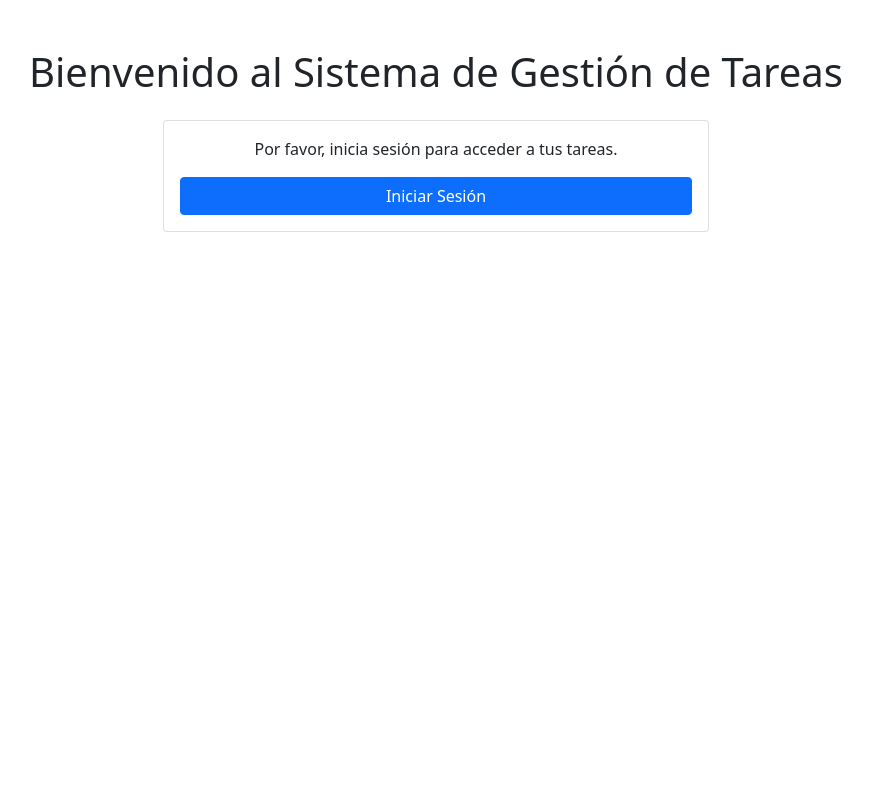
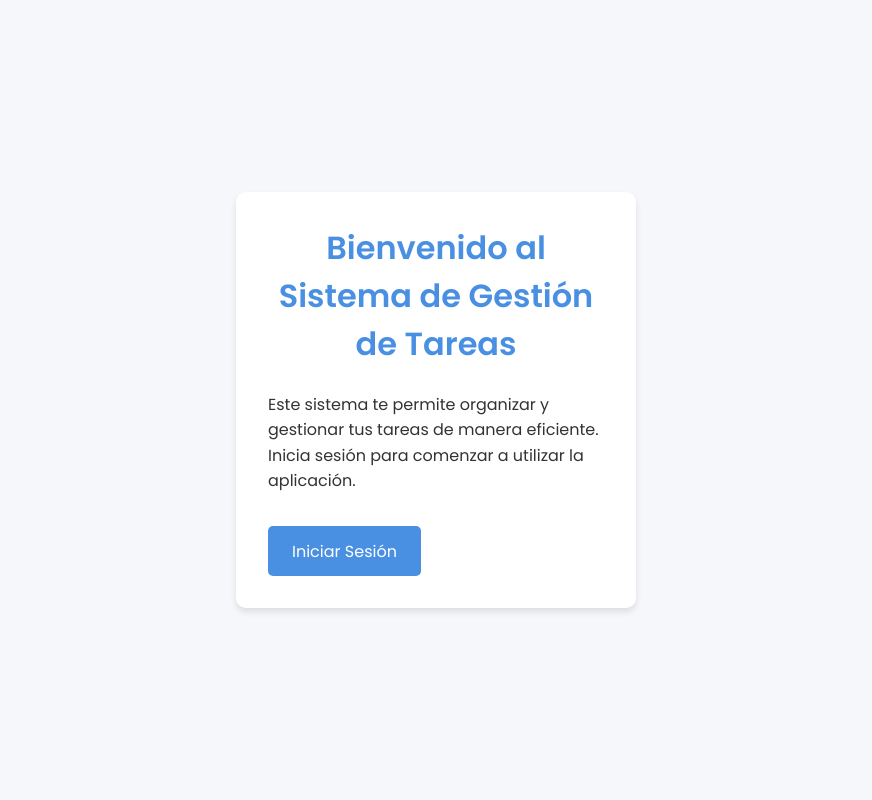
Before and after one commit to DaniellRG/Sistema_de_Gesti-n_de_Tareas, a PHP site: page / in a window 1280 px wide. Shown: the whole page, without its empty margins (204-1076 px from the left). Run offline with PHP 8.4, Linux system fonts and the light colour scheme.

Commit message:
Actualizado

```diff
--- a/index.php
+++ b/index.php
@@ -1,7 +1,5 @@
 <?php
 session_start();
-
-// Redirigir al dashboard si el usuario ya está logueado
 if (isset($_SESSION['user_id'])) {
     header("Location: dashboard.php");
     exit();
@@ -13,23 +11,80 @@
     <meta charset="UTF-8">
     <meta name="viewport" content="width=device-width, initial-scale=1.0">
     <title>Sistema de Gestión de Tareas</title>
-    <link href="https://cdn.jsdelivr.net/npm/bootstrap@5.1.3/dist/css/bootstrap.min.css" rel="stylesheet">
+    <link href="https://fonts.googleapis.com/css2?family=Poppins:wght@300;400;500;600&display=swap" rel="stylesheet">
+    <style>
+        :root {
+            --primary-color: #4a90e2;
+            --secondary-color: #f5f7fa;
+            --text-color: #333;
+            --shadow-color: rgba(0, 0, 0, 0.1);
+        }
+
+        * {
+            margin: 0;
+            padding: 0;
+            box-sizing: border-box;
+        }
+
+        body {
+            font-family: 'Poppins', sans-serif;
+            background-color: var(--secondary-color);
+            color: var(--text-color);
+            display: flex;
+            justify-content: center;
+            align-items: center;
+            height: 100vh;
+            padding: 20px;
+        }
+
+        .container {
+            background-color: white;
+            padding: 2rem;
+            border-radius: 10px;
+            box-shadow: 0 4px 6px var(--shadow-color);
+            max-width: 400px;
+            width: 100%;
+        }
+
+        h1 {
+            color: var(--primary-color);
+            margin-bottom: 1.5rem;
+            text-align: center;
+        }
+
+        .btn {
+            display: inline-block;
+            padding: 0.8rem 1.5rem;
+            background-color: var(--primary-color);
+            color: white;
+            text-decoration: none;
+            border-radius: 5px;
+            transition: background-color 0.3s ease;
+            text-align: center;
+            margin-top: 1rem;
+        }
+
+        .btn:hover {
+            background-color: #3a7bd5;
+        }
+
+        p {
+            margin-bottom: 1rem;
+            line-height: 1.6;
+        }
+
+        @media (max-width: 480px) {
+            .container {
+                padding: 1.5rem;
+            }
+        }
+    </style>
 </head>
 <body>
-    <div class="container mt-5">
-        <h1 class="text-center mb-4">Bienvenido al Sistema de Gestión de Tareas</h1>
-        <div class="row justify-content-center">
-            <div class="col-md-6">
-                <div class="card">
-                    <div class="card-body">
-                        <p class="card-text text-center">Por favor, inicia sesión para acceder a tus tareas.</p>
-                        <div class="d-grid gap-2">
-                            <a href="login.php" class="btn btn-primary">Iniciar Sesión</a>
-                        </div>
-                    </div>
-                </div>
-            </div>
-        </div>
+    <div class="container">
+        <h1>Bienvenido al Sistema de Gestión de Tareas</h1>
+        <p>Este sistema te permite organizar y gestionar tus tareas de manera eficiente. Inicia sesión para comenzar a utilizar la aplicación.</p>
+        <a href="login.php" class="btn">Iniciar Sesión</a>
     </div>
 </body>
 </html>
--- a/logout.php
+++ b/logout.php
@@ -4,7 +4,7 @@
 // Destruir todas las variables de sesión
 $_SESSION = array();
 
-// Si se desea destruir completamente la sesión, borra también la cookie de sesión
+// Si se desea destruir la sesión completamente, borra también la cookie de sesión
 if (ini_get("session.use_cookies")) {
     $params = session_get_cookie_params();
     setcookie(session_name(), '', time() - 42000,
@@ -19,3 +19,4 @@
 // Redirigir al usuario a la página de inicio de sesión
 header("Location: login.php");
 exit();
+?>
```
Also changed, not shown: add_task.php (+15 -23 lines), db_connection.php (+9 -11 lines), edit_task.php (+30 -46 lines), login.php (+30 -40 lines).
